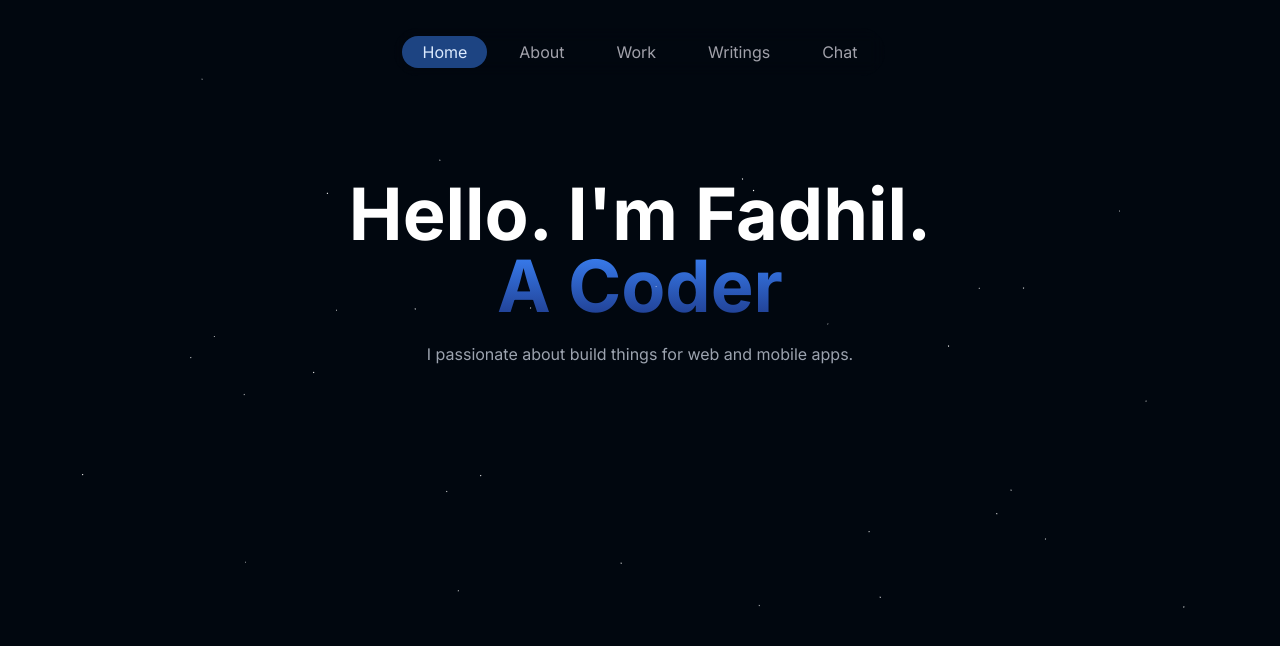
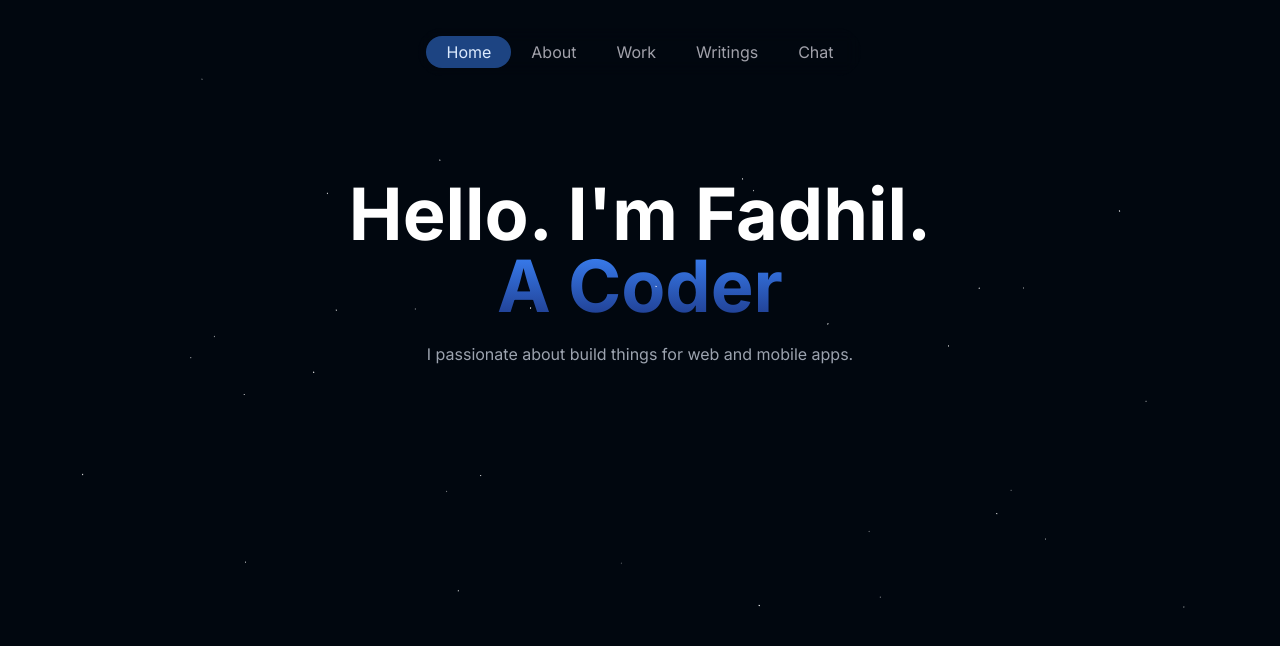
Before and after one commit to fadhildwia/portfolio-v1, a Next.js app: page / in a window 1280 px wide. Shown: the top 646 px of the page. Built offline with nearby package versions, Linux system fonts and the light colour scheme.

Commit message:
feat: remove gap

```diff
--- a/src/components/Navbar.tsx
+++ b/src/components/Navbar.tsx
@@ -46,10 +46,10 @@ export const Navbar = () => {
   }, []);
 
   return (
-    <div className="fixed top-7 left-0 right-0 flex justify-center">
+    <div className="fixed top-7 left-0 right-0 flex justify-center z-50">
       <nav
-        className={`flex relative sm:gap-3 rounded-full p-2 backdrop-blur ${
-          isTop === 0 ? '' : 'bg-blue-400/[.2]'
+        className={`flex relative rounded-full p-2 backdrop-blur ${
+          isTop === 0 ? '' : 'bg-blue-400/[0.2]'
         }`}
       >
         {navItems.map((item) => {
```
